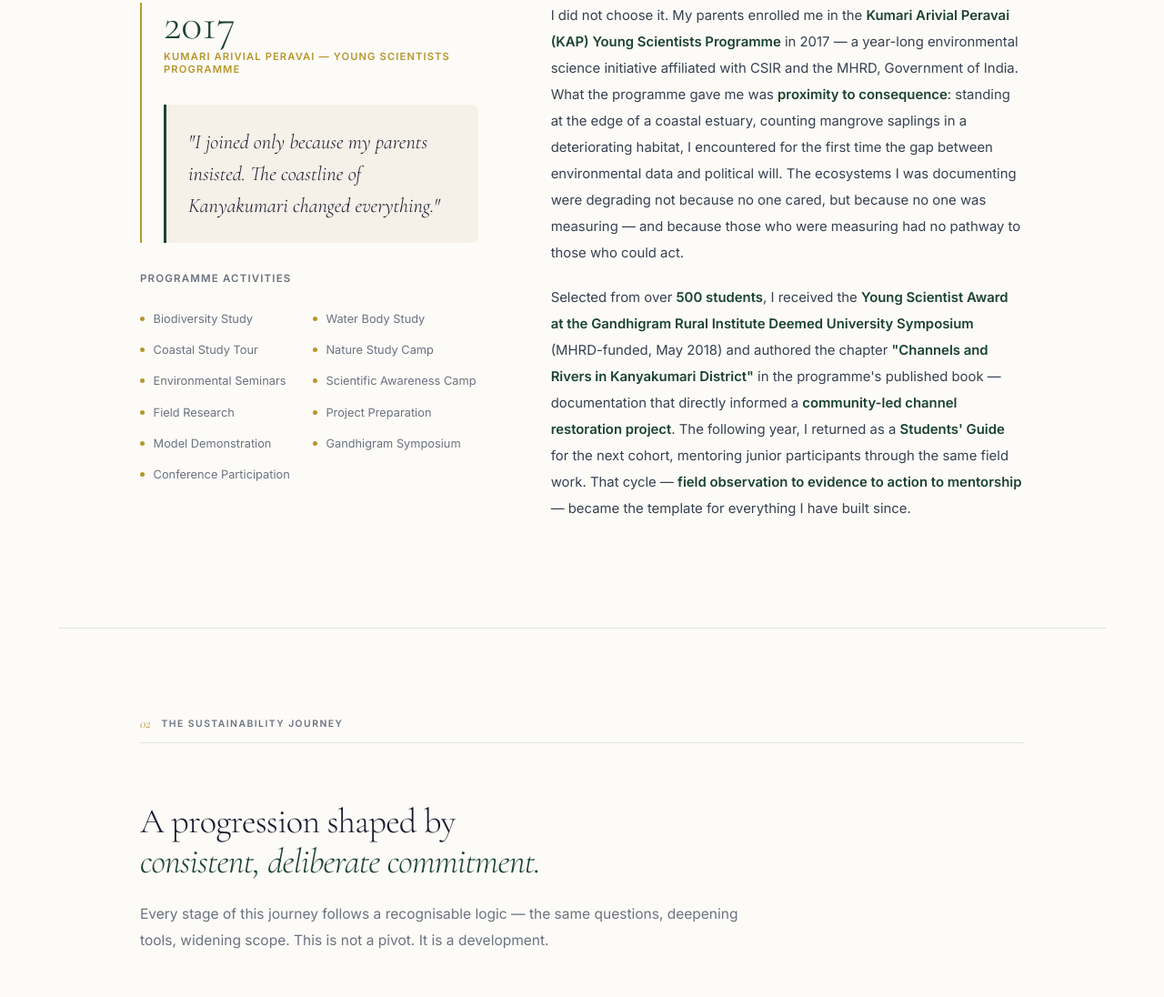
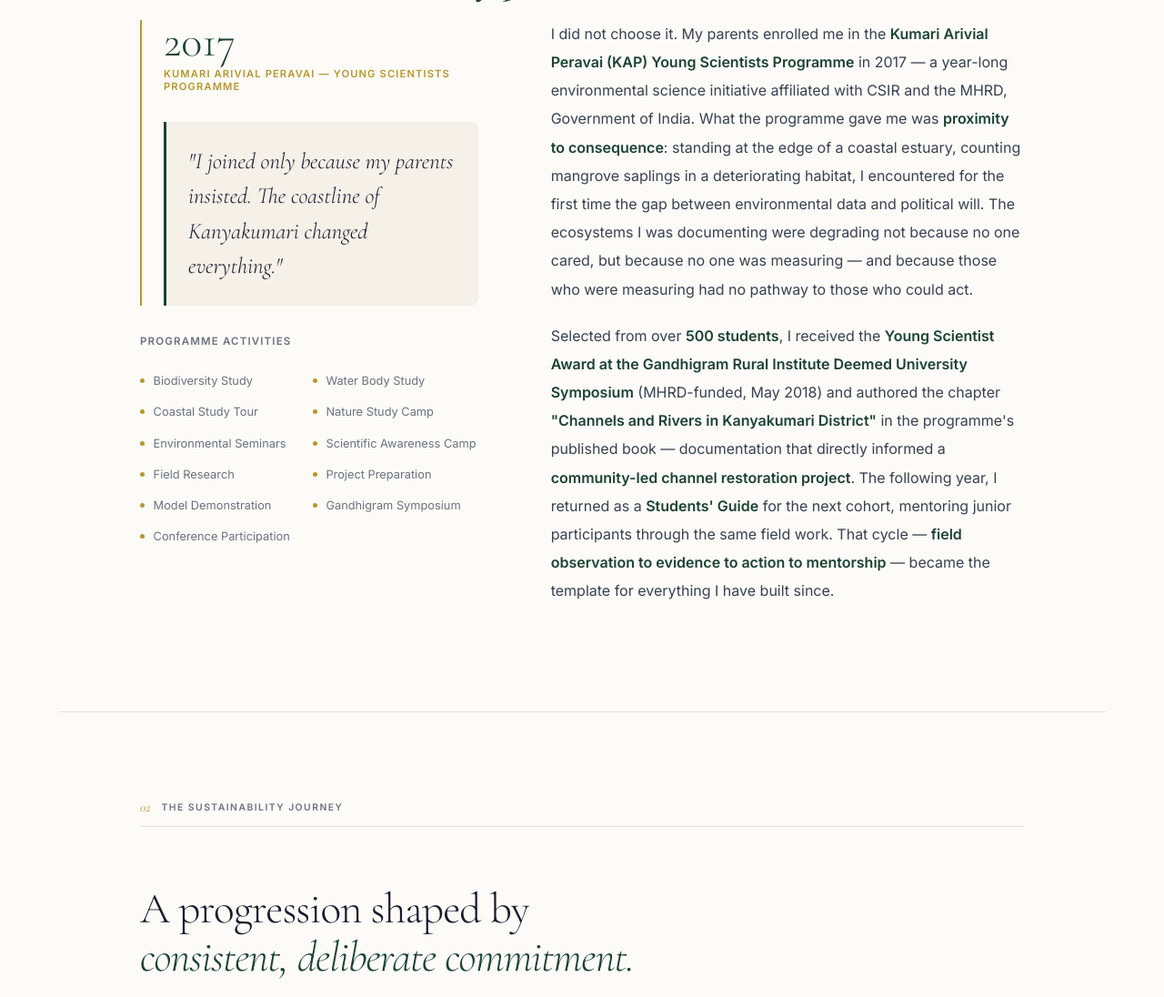
Before and after one commit to barishavm29-ui/Barisha-Portfolio, a plain HTML site: page index.html in a window 1280 px wide. Shown: the part 1140-2236 px from the top of the page at 91% size. Drawn offline with nearby package versions, Linux system fonts and the light colour scheme.

Commit message:
Increase origin section typography

```diff
--- a/index.html
+++ b/index.html
@@ -62,9 +62,9 @@
 .eyebrow-num{font-family:'Cormorant Garamond',serif;font-size:0.9rem;color:var(--gold);font-style:italic}
 .eyebrow-text{font-size:0.65rem;letter-spacing:0.14em;text-transform:uppercase;color:var(--muted);font-weight:600}
 .section-rule{width:100%;height:1px;background:var(--border);margin-bottom:4rem}
-.section-title{font-family:'Cormorant Garamond',serif;font-size:clamp(2rem,3vw,3rem);color:var(--ink);font-weight:300;line-height:1.15;margin-bottom:1.25rem;letter-spacing:-0.02em}
+.section-title{font-family:'Cormorant Garamond',serif;font-size:clamp(2.4rem,3.7vw,3.8rem);color:var(--ink);font-weight:300;line-height:1.12;margin-bottom:1.3rem;letter-spacing:-0.02em}
 .section-title em{color:var(--forest);font-style:italic}
-.section-lead{font-size:0.97rem;color:var(--muted);line-height:1.9;max-width:680px;margin-bottom:3.5rem}
+.section-lead{font-size:1rem;color:var(--muted);line-height:1.95;max-width:680px;margin-bottom:3.5rem}
 .divider-gold{width:48px;height:2px;background:linear-gradient(to right,var(--gold),var(--gold2));margin-bottom:3rem}
 
 /* ── ORIGIN STORY ── */
@@ -72,8 +72,8 @@
 .origin-year-block{position:relative;padding-left:1.5rem;border-left:2px solid var(--gold)}
 .origin-year{font-family:'Cormorant Garamond',serif;font-size:3rem;color:var(--forest);font-weight:300;line-height:1;display:block;margin-bottom:0.25rem}
 .origin-subtitle{font-size:0.7rem;letter-spacing:0.1em;text-transform:uppercase;color:var(--gold);font-weight:600;margin-bottom:2rem}
-.origin-pullquote{font-family:'Cormorant Garamond',serif;font-size:1.4rem;color:var(--ink);line-height:1.55;font-style:italic;font-weight:300;margin-bottom:2rem;padding:1.5rem;background:var(--warm);border-left:3px solid var(--forest);border-radius:0 8px 8px 0}
-.origin-body p{font-size:0.93rem;color:#374151;line-height:1.95;margin-bottom:1.25rem}
+.origin-pullquote{font-family:'Cormorant Garamond',serif;font-size:1.55rem;color:var(--ink);line-height:1.55;font-style:italic;font-weight:300;margin-bottom:2rem;padding:1.5rem;background:var(--warm);border-left:3px solid var(--forest);border-radius:0 8px 8px 0}
+.origin-body p{font-size:1rem;color:#374151;line-height:1.95;margin-bottom:1.25rem}
 .origin-body p strong{color:var(--forest);font-weight:600}
 .activities-grid{display:grid;grid-template-columns:1fr 1fr;gap:0.5rem;margin-top:1.5rem}
 .activity-item{display:flex;align-items:center;gap:0.6rem;font-size:0.8rem;color:var(--muted);padding:0.35rem 0}
```
